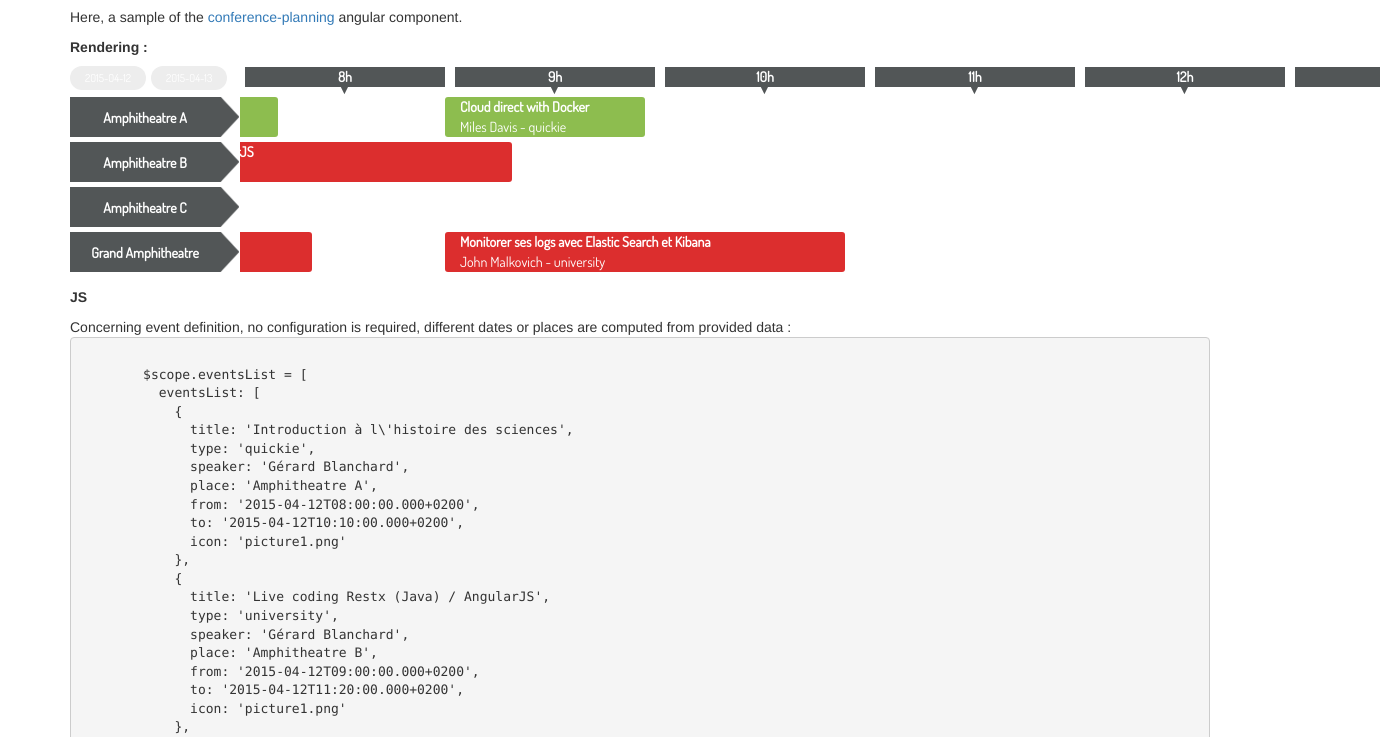
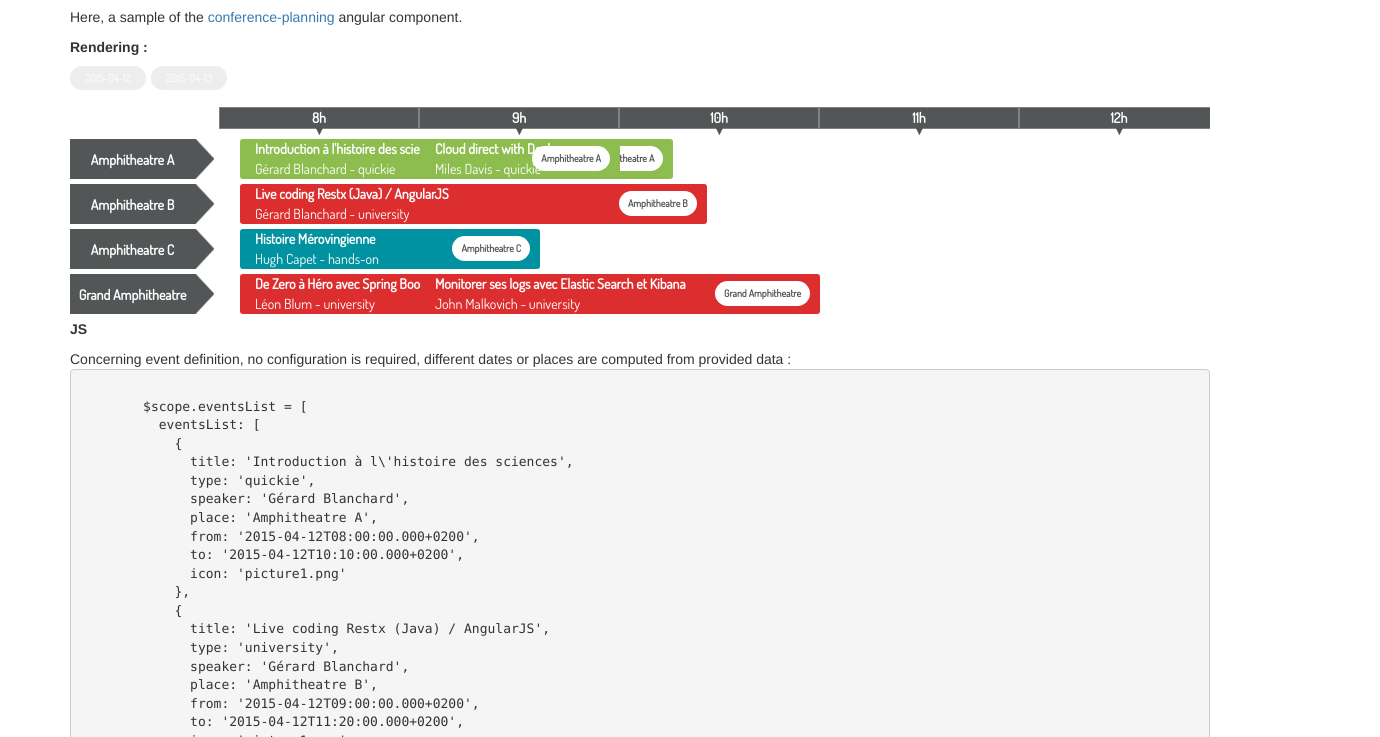
Before and after one commit to walien/angular-conference-planning, a website: page app/index.html in a window 1280 px wide. Shown: the part 63-800 px from the top of the page, 1380 px wide, since content can reach past the window. Drawn offline with nearby package versions, Linux system fonts and the light colour scheme; some packages are replaced by stand-ins of ours; files that its build step writes are made by us from their sources.

Commit message:
MAJ Timeline

```diff
--- a/app/scripts/controllers/SampleCtrl.js
+++ b/app/scripts/controllers/SampleCtrl.js
@@ -82,7 +82,7 @@ angular.module('AngularConferencePlanning')
           type: 'university',
           speaker: 'John Doe',
           place: 'Grand Amphitheatre',
-          from: '2015-04-13T07:00:00.000+0200',
+          from: '2015-04-13T08:00:00.000+0200',
           to: '2015-04-13T12:00:00.000+0200',
           icon: 'picture3.png'
         }
--- a/app/styles/ConferencePlanning.css
+++ b/app/styles/ConferencePlanning.css
@@ -6,12 +6,11 @@
 }
 
 .y-scrollable {
-  position: absolute;
   top: 0;
   width: 100%;
   height: 100%;
-  overflow-x: auto;
-  margin-left: 170px;
+  padding-left: 145px;
+  overflow: auto;
 }
 
 .no-scroll {
@@ -21,11 +20,17 @@
 .axes-y {
   white-space: nowrap;
   margin-bottom: 10px;
+  margin-left: 4px;
 }
 
 .axes-x {
   position: relative;
   margin-left: -145px;
+}
+
+.axes-w {
+    position: absolute;
+    left: 0;
 }
 
 .date-picker {
@@ -53,7 +58,8 @@
   border: 1px grey solid;
   text-align: center;
   white-space: nowrap;
-  border: none;
+  margin: 0 !important;
+  boder-left: 2px solid white !important;
   background: #525657;
   color: white;
   font-weight: bold;
@@ -71,12 +77,13 @@
 }
 
 .lane {
+    display: flex;
     min-height: 40px;
-      margin: 5px 0px;
+    margin: 5px 0px;
 }
 
 .col-place {
-    position: relative;
+  position: relative;
   width: 155px;
   height: 40px;
   margin-top: -10px;
@@ -86,14 +93,15 @@
 .col-place:first-child {
     margin-top: -15px !important ;
 }
-.events {
-  /*Nothing*/
+.lane .event:first-child {
+  margin-left: 170px !important;
 }
 
 .place {
+  position: relative;
   display: block;
   min-height: 40px;
-  width: 150px;
+  width: 125px;
   padding-top: 11px;
   background: #525657;
   text-align: center;
@@ -102,13 +110,14 @@
   z-index: 99999;
 }
 
-.arrow {
+.place:after {
   position: absolute;
   display: block;
+    content: '';
   background: url('../images/arrow.png') no-repeat;
   height: 40px;
   width: 40px;
-  right: -35px;
+  right: -40px;
   top: 0;
 }
 
@@ -116,6 +125,28 @@
   left: 0;
   right: 0;
   position: absolute !important;
+    display: table-cell;
   border: 1px #0040D0 solid;
   border-radius: 3px;
 }
+
+.place-event {
+    position: absolute;
+    right: 10px;
+    top: 7px;
+    height: 25px;
+    width: auto;
+    background: white;
+    color: #525657;
+    border-radius: 100px;
+    padding: 5px 9px;
+    font-weight: bold;
+    font-size: 10px;
+}
+
+.place-fix {
+      display: block;
+      z-index: 999999;
+      margin-bottom: 6px;
+      height: 39px;
+}
--- a/app/views/ConferencePlanning.html
+++ b/app/views/ConferencePlanning.html
@@ -13,28 +13,25 @@
       </div>
     </div>
 
+      <div class="axes-w">
+       <div class="place-fix" ng-repeat="(place, events) in lanes" >
+          <span class="place">{{ place }}</span>
+          <span class="arrow"></span>
+      </div>
+      </div>
 
     <div class="axes-x">
-      <div ng-repeat="(place, events) in lanes" class="lane">
-
-        <span  data-sr="enter left, hustle 20px" ng-repeat="event in events" class="event" ng-class="options.eventClasses(event)" ng-style="computeEventStyle(event)">
-
-          <div ng-transclude>
-            <!--Template provided by the user is inserted here-->
-          </div>
-
-        </span>
-
+        <div ng-repeat="(place, events) in lanes" class="lane">
+          <span  data-sr="enter left, hustle 20px" ng-repeat="event in events" class="event" ng-class="options.eventClasses(event)" ng-style="computeEventStyle(event)">
+              <div ng-transclude>
+                <!--Template provided by the user is inserted here-->
+              </div>
+              <span class="place-event">{{ event.place}}</span>
+          </span>
       </div>
 
     </div>
 
   </div>
 
-
-        <div ng-repeat="(place, events) in lanes" class="col-place">
-            <span class="place">{{ place }}</span>
-            <span class="arrow"></span>
-        </div>
-
 </div>
```
